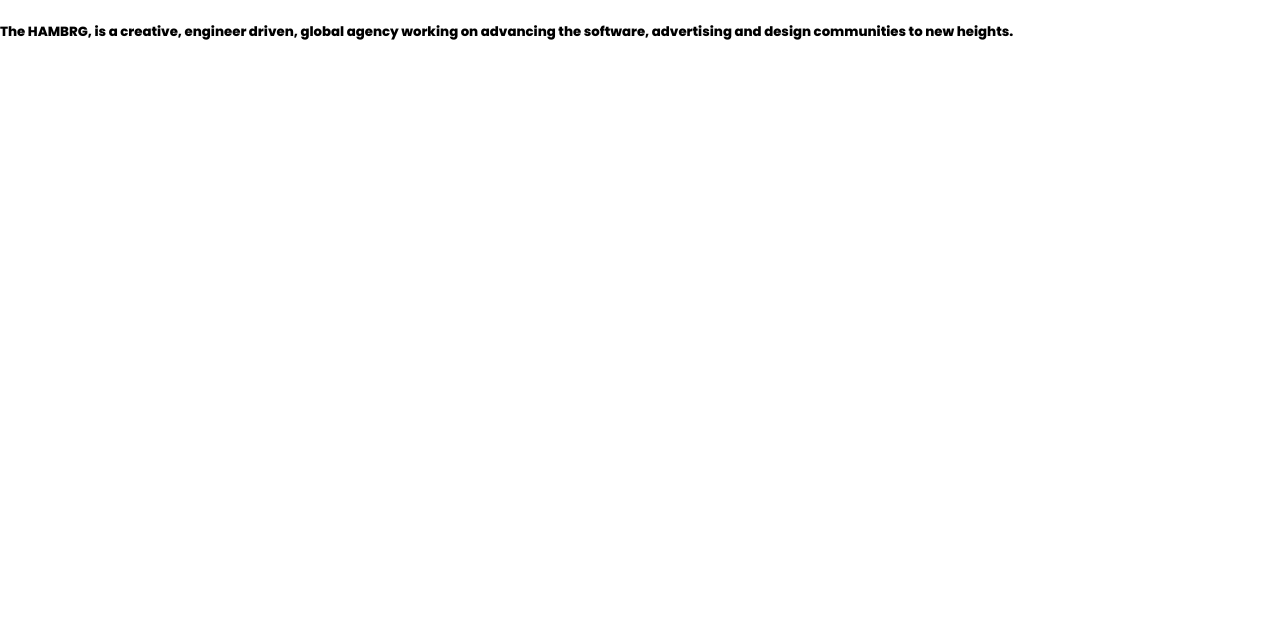
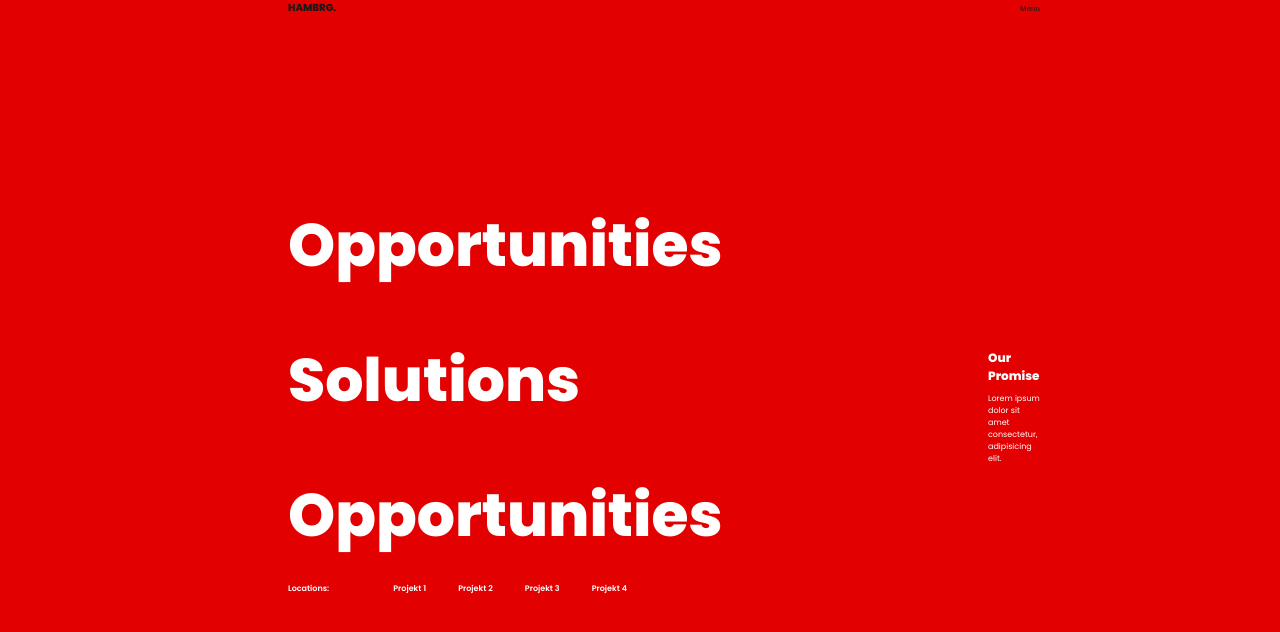
Before and after one commit to Robingorski/my_react_portfolio, a React (Create React App) app: page / in a window 1280 px wide. Shown: the top 632 px of the page. Built offline with nearby package versions, Linux system fonts and the light colour scheme.

Commit message:
added small landingpage and menu options

```diff
--- a/src/App.scss
+++ b/src/App.scss
@@ -1,12 +1,213 @@
-@import url("https://fonts.googleapis.com/css?family=Poppins:300,400,600,800&display=swap");
+@import url("https://fonts.googleapis.com/css?family=Poppins:100,300,400,600,800&display=swap");
 
 $red: #e20001;
 $black: #191919;
 
-html,
+* {
+    margin: 0;
+    padding: 0;
+    box-sizing: border-box;
+}
+
+html {
+    font-family: "Poppins";
+    font-size: 62.5%;
+    scroll-behavior: smooth;
+    max-width: 100%;
+    /*  overflow-x: hidden; */
+}
+
 body {
-    padding: 0;
-    margin: 0;
-    font-family: "Poppins", -apple-system, BlinkMacSystemFont, "Segoe UI", Roboto,
-        Oxygen, Ubuntu, Cantarell, "Open Sans", "Helvetica Neue", sans-serif;
+    /*  overflow-x: hidden; */
 }
+
+.container {
+    width: 100vh;
+    /*  min-width: 100%; */
+    margin: 0 auto;
+
+    .wrapper {
+        padding-left: 4.8rem;
+        padding-right: 0;
+
+        .home {
+            display: flex;
+            justify-content: center;
+            align-items: center;
+            height: 100%;
+            width: 100%;
+
+            p {
+                font-size: 0.75rem;
+                letter-spacing: 0.3rem;
+                text-transform: uppercase;
+                font-weight: 500;
+
+                h5 {
+                    margin-top: 26rem;
+                    font-size: 1.8rem;
+                    font-weight: 600;
+                    padding-right: 36rem;
+                }
+            }
+        }
+    }
+}
+
+//header
+header {
+    height: 10rem;
+
+    .inner-header {
+        position: relative;
+        z-index: 10;
+        height: 100%;
+        display: flex;
+        justify-content: space-between;
+        align-items: center;
+
+        .logo a {
+            font-weight: 700;
+            text-decoration: none;
+            color: $black;
+        }
+
+        .menu {
+            button {
+                border: none;
+                background: none;
+                outline: none;
+                cursor: pointer;
+                font-size: 0.8rem;
+                color: $black;
+            }
+        }
+    }
+
+    //hamburger menu or navigation
+    .hamburger-menu {
+        /* display: none; */
+        z-index: 9;
+        top: 0;
+        bottom: 0;
+        left: 0;
+        right: 0;
+        position: fixed;
+        height: 100%;
+        width: 100%;
+
+        .menu-secondary-background-color {
+            background-color: $black;
+            z-index: -1;
+            top: 0;
+            bottom: 0;
+            left: 0;
+            right: 0;
+            position: fixed;
+            height: 100%;
+            width: 100%;
+        }
+
+        .menu-layer {
+            position: relative;
+            background-color: $red;
+            height: 100%;
+            overflow: hidden;
+
+            .menu-city-background {
+                top: 0;
+                bottom: 0;
+                left: 0;
+                right: 0;
+                position: absolute;
+                height: 100%;
+                width: 100%;
+                opacity: 0;
+            }
+
+            .wrapper {
+                position: relative;
+
+                .menu-links {
+                    display: flex;
+                    justify-content: space-between;
+                    align-items: center;
+                    position: relative;
+                    top: 20rem;
+
+                    nav {
+                        display: block;
+
+                        ul {
+                            padding: 0;
+                            margin: 0;
+
+                            li {
+                                list-style: none;
+                                font-size: 6rem;
+                                font-weight: 700;
+                                cursor: pointer;
+                                height: 13.5rem;
+                                overflow: hidden;
+                                position: relative;
+                                width: 70rem;
+
+                                a {
+                                    position: absolute;
+                                    color: #fff;
+                                    text-decoration: none;
+
+                                    &:hover {
+                                        color: $black;
+                                    }
+                                }
+                            }
+                        }
+                    }
+
+                    .info {
+                        color: #fff;
+                        width: 30rem;
+
+                        h3 {
+                            font-size: 1.2rem;
+                            margin: 0.8rem auto;
+                        }
+
+                        p {
+                            margin: 0 auto;
+                            font-size: 0.8rem;
+                        }
+                    }
+                }
+
+                .locations {
+                    position: absolute;
+                    bottom: 1rem;
+                    color: #fff;
+                    margin-top: 1.6rem;
+                    font-size: 0.8rem;
+                    font-weight: 600;
+
+                    span {
+                        &:first-child {
+                            margin-left: 6.4rem;
+                        }
+
+                        cursor: pointer;
+                        margin-left: 0;
+                        margin-right: 3.2rem;
+                        transition: 0.3s ease-in-out;
+
+                        &:hover {
+                            background-color: $black;
+                            padding-left: 0.8rem;
+                            padding-right: 2.4rem;
+                            border-radius: 0.4rem;
+                        }
+                    }
+                }
+            }
+        }
+    }
+}
--- a/src/components/Hamburger.js
+++ b/src/components/Hamburger.js
@@ -1,7 +1,44 @@
 import React from "react";
+import { Link } from "react-router-dom";
 
 const Hamburger = () => {
-  return <div className=''>menu</div>;
+  return <div className='hamburger-menu'>
+    <div className="menu-secondary-backround-color"></div>
+    <div className="menu-layer">
+      <div className="menu-city-background"></div>
+      <div className="container">
+        <div className="wrapper">
+          <div className="menu-links">
+            <nav>
+              <ul>
+                <li>
+                  <Link to='/opportunities'>Opportunities</Link>
+                </li>
+                <li>
+                  <Link to='/solutions'>Solutions</Link>
+                </li>
+                <li>
+                  <Link to='/contact-us'>Opportunities</Link>
+                </li>
+              </ul>
+            </nav>
+            <div className="info">
+              <h3>Our Promise</h3>
+              <p>Lorem ipsum dolor sit amet consectetur, adipisicing elit.</p>
+            </div>
+            <div className="locations">
+              Locations:
+              <span>Projekt 1</span>
+              <span>Projekt 2</span>
+              <span>Projekt 3</span>
+              <span>Projekt 4</span>
+
+            </div>
+          </div>
+        </div>
+      </div>
+    </div>
+  </div>;
 };
 
 export default Hamburger;
--- a/src/components/header.js
+++ b/src/components/header.js
@@ -1,7 +1,25 @@
 import React from "react";
+import { Link } from "react-router-dom";
+import Hamburger from './Hamburger'
 
 const Header = () => {
-  return <header></header>;
+  return <header>
+    <div className="container">
+      <div className="wrapper">
+        <div className="inner-header">
+          <div className="logo">
+            <Link to="/"> HAMBRG.</Link>
+          </div>
+          <div className="menu">
+            <button>
+              Menu
+            </button>
+          </div>
+        </div>
+      </div>
+    </div>
+    <Hamburger />
+  </header>;
 };
 
 export default Header;
```
